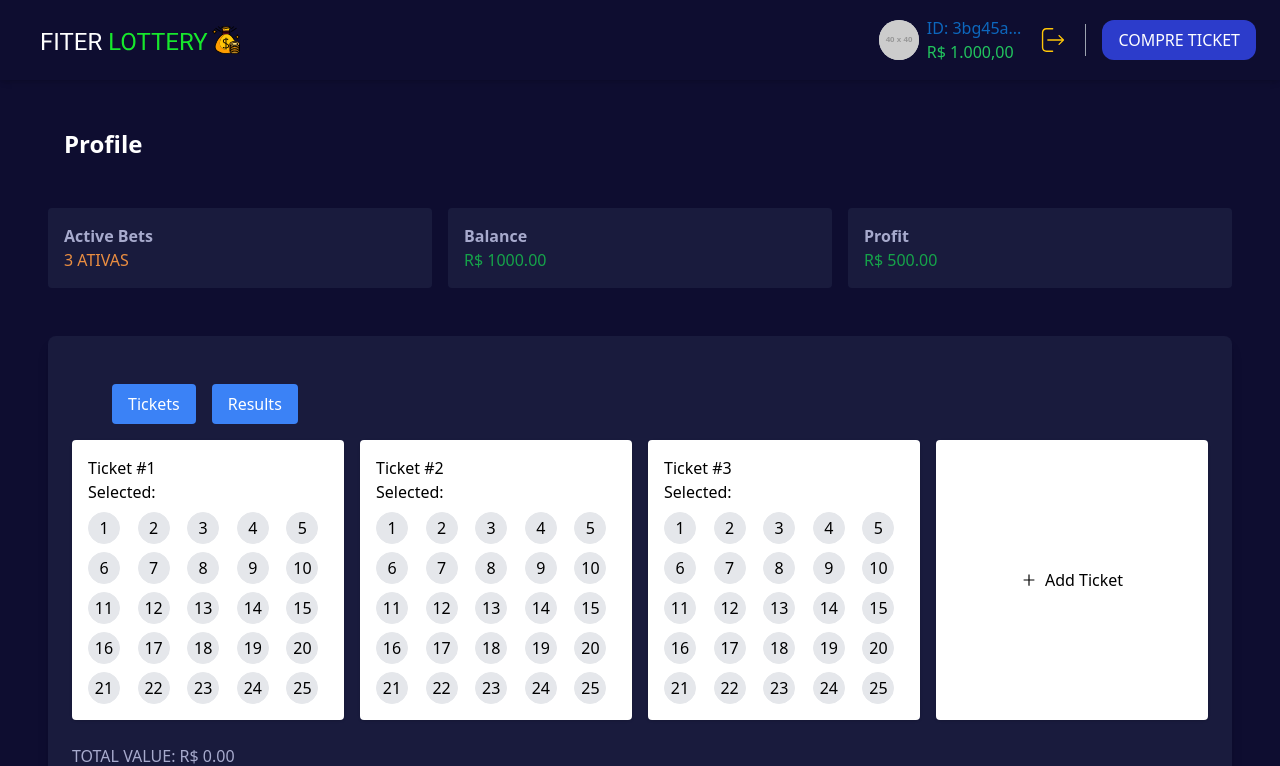
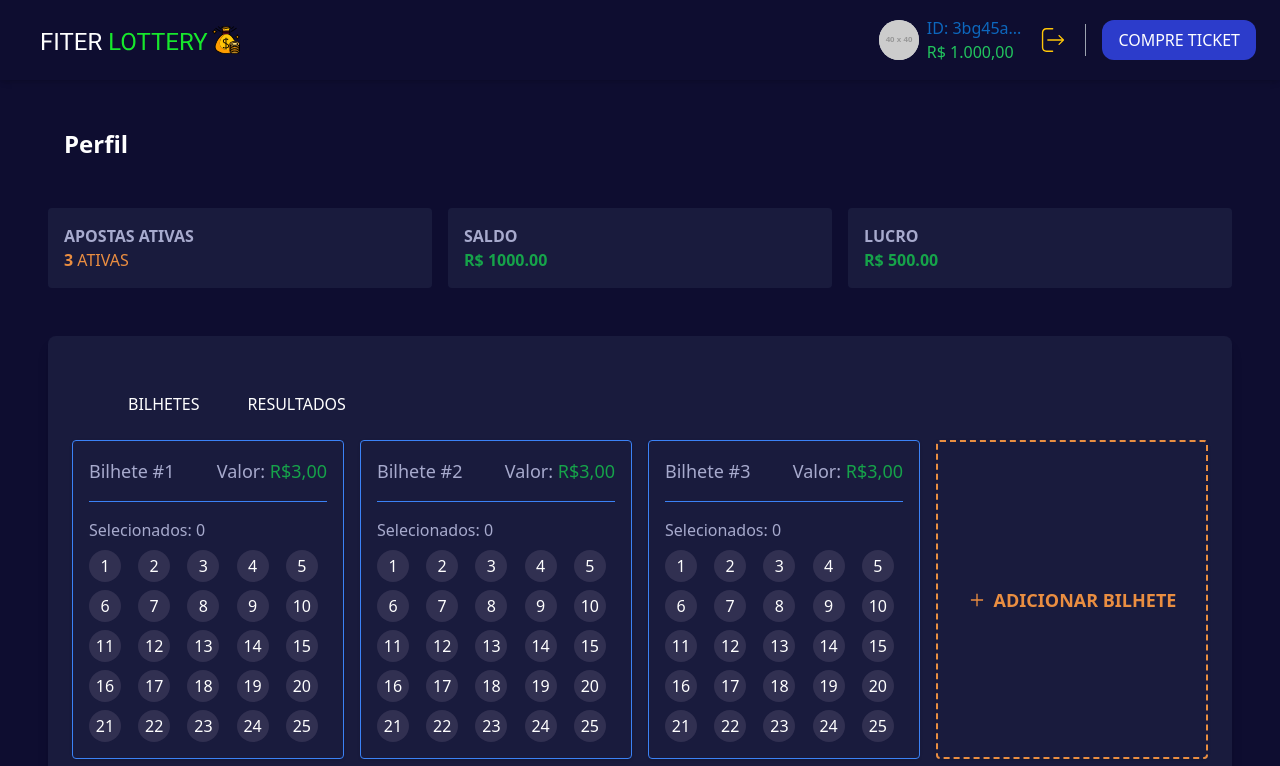
Before and after one commit to pedroltdias/fitter-desafio, a React (Create React App) app: page / in a window 1280 px wide. Shown: the top 766 px of the page. Built offline with nearby package versions, Linux system fonts and the light colour scheme.

Commit message:
style: fine tuning the syles

```diff
--- a/src/components/Navigation.tsx
+++ b/src/components/Navigation.tsx
@@ -1,22 +1,32 @@
 import React from 'react'
-import { useNavigate } from 'react-router-dom'
+import { useNavigate, useLocation } from 'react-router-dom'
 
 const Navigation: React.FC = () => {
   const navigate = useNavigate()
+  const location = useLocation()
+  const { pathname } = location
 
   return (
     <div className="flex justify-left space-x-4 my-4 ml-[4rem]">
       <button
-        className="bg-blue-500 text-white px-4 py-2 rounded hover:bg-blue-600"
+        className={`text-white px-4 py-2 ${
+          pathname === '/buy-tickets'
+            ? 'text-blue-500 border-b-2 border-blue-500'
+            : ''
+        }`}
         onClick={() => navigate('/buy-tickets')}
       >
-        Tickets
+        BILHETES
       </button>
       <button
-        className="bg-blue-500 text-white px-4 py-2 rounded hover:bg-blue-600"
+        className={`text-white px-4 py-2 ${
+          pathname === '/results'
+            ? 'text-blue-500 border-b-2 border-blue-500'
+            : ''
+        }`}
         onClick={() => navigate('/results')}
       >
-        Results
+        RESULTADOS
       </button>
     </div>
   )
--- a/src/components/Profile.tsx
+++ b/src/components/Profile.tsx
@@ -11,23 +11,31 @@ const Profile: React.FC<ProfileProps> = ({ activeBets, balance, profit }) => {
     <div className="p-6">
       <div className="grid grid-cols-3 gap-4 p-6">
         <div className="bg-secondary p-4 rounded">
-          <p className="text-quaternary font-semibold">Active Bets</p>
-          <p className="text-tertiary">{activeBets} ATIVAS</p>
+          <p className="text-quaternary font-semibold">APOSTAS ATIVAS</p>
+          <p className="text-tertiary">
+            <span className="font-bold">{activeBets}</span> ATIVAS
+          </p>
         </div>
 
         <div className="bg-secondary p-4 rounded">
-          <p className="text-quaternary font-semibold">Balance</p>
-          <p className={balance >= 0 ? 'text-green-600' : 'text-red-600'}>
+          <p className="text-quaternary font-semibold">SALDO</p>
+          <p
+            className={
+              balance >= 0
+                ? 'text-green-600 font-bold'
+                : 'text-red-600 font-bold'
+            }
+          >
             R$ {balance.toFixed(2)}
           </p>
         </div>
 
         <div
           className={`bg-secondary p-4 rounded ${
-            profit >= 0 ? 'text-green-600' : 'text-red-600'
+            profit >= 0 ? 'text-green-600 font-bold' : 'text-red-600 font-bold'
           }`}
         >
-          <p className="text-quaternary font-semibold">Profit</p>
+          <p className="text-quaternary font-semibold">LUCRO</p>
           <p>R$ {profit.toFixed(2)}</p>
         </div>
       </div>
--- a/src/components/Ticket.tsx
+++ b/src/components/Ticket.tsx
@@ -17,17 +17,27 @@ const Ticket: React.FC<TicketProps> = ({ ticketNumber }) => {
   }
 
   return (
-    <div className="bg-white p-4 rounded shadow">
-      Ticket #{ticketNumber}
-      <p>Selected: {selectedNumbers.join(', ')}</p>
+    <div className="bg-secondary p-4 rounded shadow border border-blue-500">
+      <div className="flex justify-between space-x-4 text-lg font-medium text-quaternary">
+        <p>Bilhete #{ticketNumber}</p>
+        <p>
+          Valor: <span className="text-green-600">R$3,00</span>
+        </p>
+      </div>
+
+      <hr className="border-blue-500 my-4" />
+
+      <div className="text-quaternary">
+        <p>Selecionados: {selectedNumbers.length}</p>
+      </div>
       <div className="grid grid-cols-5 gap-2 mt-2">
         {Array.from({ length: 25 }, (_, index) => (
           <button
             key={index}
-            className={`w-8 h-8 rounded-full border ${
+            className={`w-8 h-8 rounded-full text-white ${
               selectedNumbers.includes(index + 1)
-                ? 'bg-blue-500'
-                : 'bg-gray-200'
+                ? 'bg-orange-500'
+                : 'bg-quinary'
             }`}
             onClick={() => toggleNumber(index + 1)}
           >
--- a/src/components/TicketPurchase.tsx
+++ b/src/components/TicketPurchase.tsx
@@ -11,18 +11,18 @@ const TicketPurchase: React.FC = () => {
           {Array.from({ length: 3 }, (_, index) => (
             <Ticket key={index} ticketNumber={index + 1} />
           ))}
-          <div className="bg-white p-4 rounded shadow flex items-center justify-center">
+          <div className="p-4 rounded shadow flex items-center justify-center border-2 border-dashed border-[#EA8E41] text-[#EA8E41] text-lg font-bold">
             <AiOutlinePlus className="mr-2" />
-            Add Ticket
+            ADICIONAR BILHETE
           </div>
         </div>
         <div className="mb-6 flex flex-col justify-between">
-          <p className="text-quaternary">TOTAL VALUE: R$ 0.00</p>
+          <p className="text-quaternary">Valor : R$ 0.00</p>
           <button
-            className="bg-[#2C3CCB] text-white w-[259px] h-[65px] rounded-xl hover:bg-blue-600"
+            className="bg-[#2C3CCB] text-white w-[259px] h-[65px] rounded-xl hover:bg-blue-600 text-lg font-bold"
             style={{ margin: 'auto' }}
           >
-            Buy Tickets
+            COMPRAR TICKETS
           </button>
         </div>
         <PrizeList />
--- a/src/pages/BuyTickets.tsx
+++ b/src/pages/BuyTickets.tsx
@@ -5,7 +5,6 @@ import TicketPurchase from '../components/TicketPurchase'
 import Navigation from '../components/Navigation'
 
 const BuyTickets: React.FC = () => {
-  // Replace these values with actual data or state
   const balance = 1000
   const activeBets = 3
   const profit = 500
@@ -14,7 +13,7 @@ const BuyTickets: React.FC = () => {
     <>
       <Header balance={balance} onBuyTicket={() => {}} onLogout={() => {}} />
       <h2 className="text-2xl font-bold ml-[4rem] pt-[3rem] text-white">
-        Profile
+        Perfil
       </h2>
       <Profile activeBets={activeBets} balance={balance} profit={profit} />
       <div className="px-[3rem] w-full h-screen">
--- a/src/pages/Results.tsx
+++ b/src/pages/Results.tsx
@@ -90,7 +90,7 @@ const ResultsPage: React.FC = () => {
     <>
       <Header balance={balance} onBuyTicket={() => {}} onLogout={() => {}} />
       <h2 className="text-2xl font-bold ml-[4rem] pt-[3rem] text-white">
-        Results
+        Resultados
       </h2>
       <Profile
         activeBets={activeBets.length}
--- a/tailwind.config.js
+++ b/tailwind.config.js
@@ -8,6 +8,7 @@ module.exports = {
         secondary: '#191b3d',
         tertiary: '#EA8E41',
         quaternary: '#A7AACD',
+        quinary: '#313051',
       },
     },
   },
```
